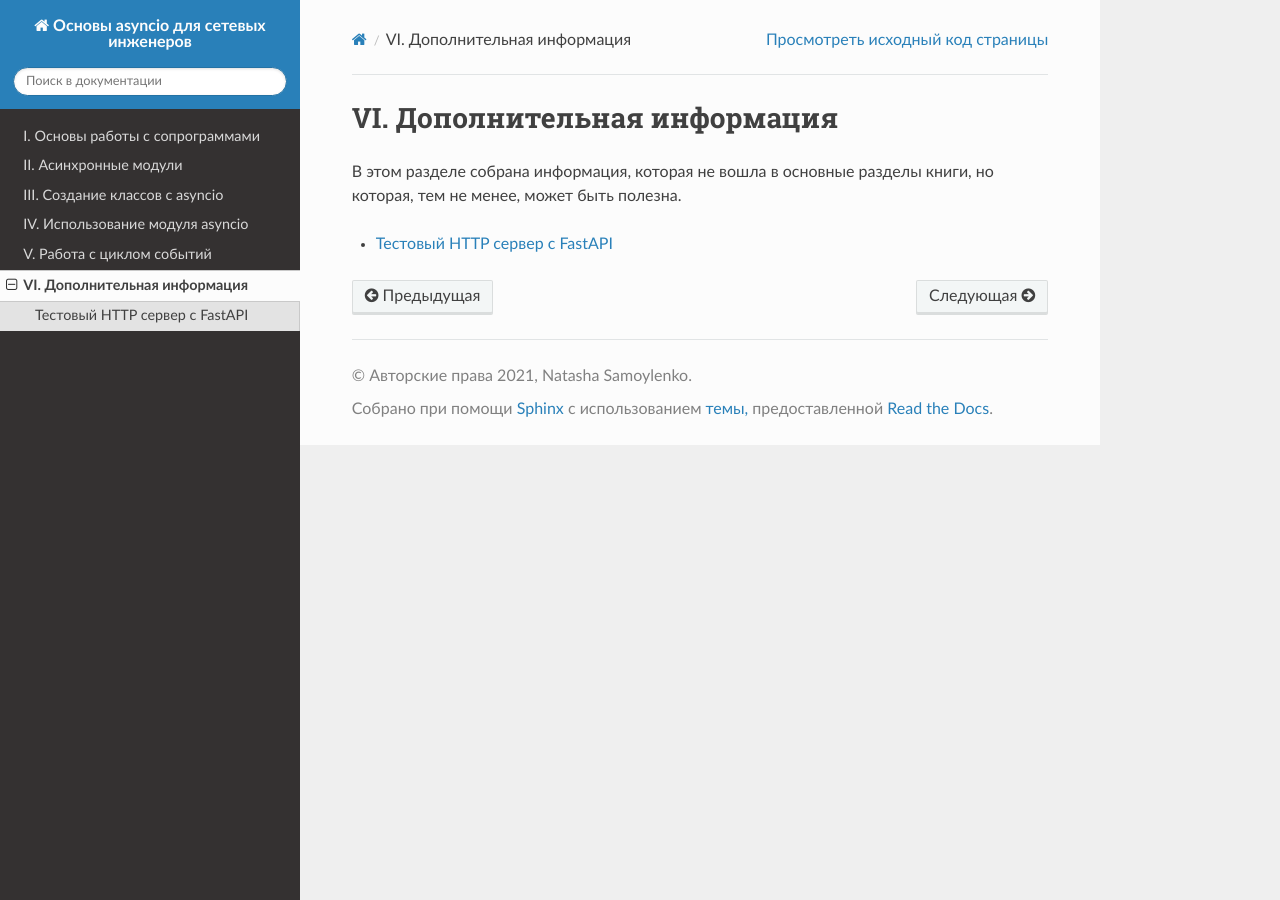
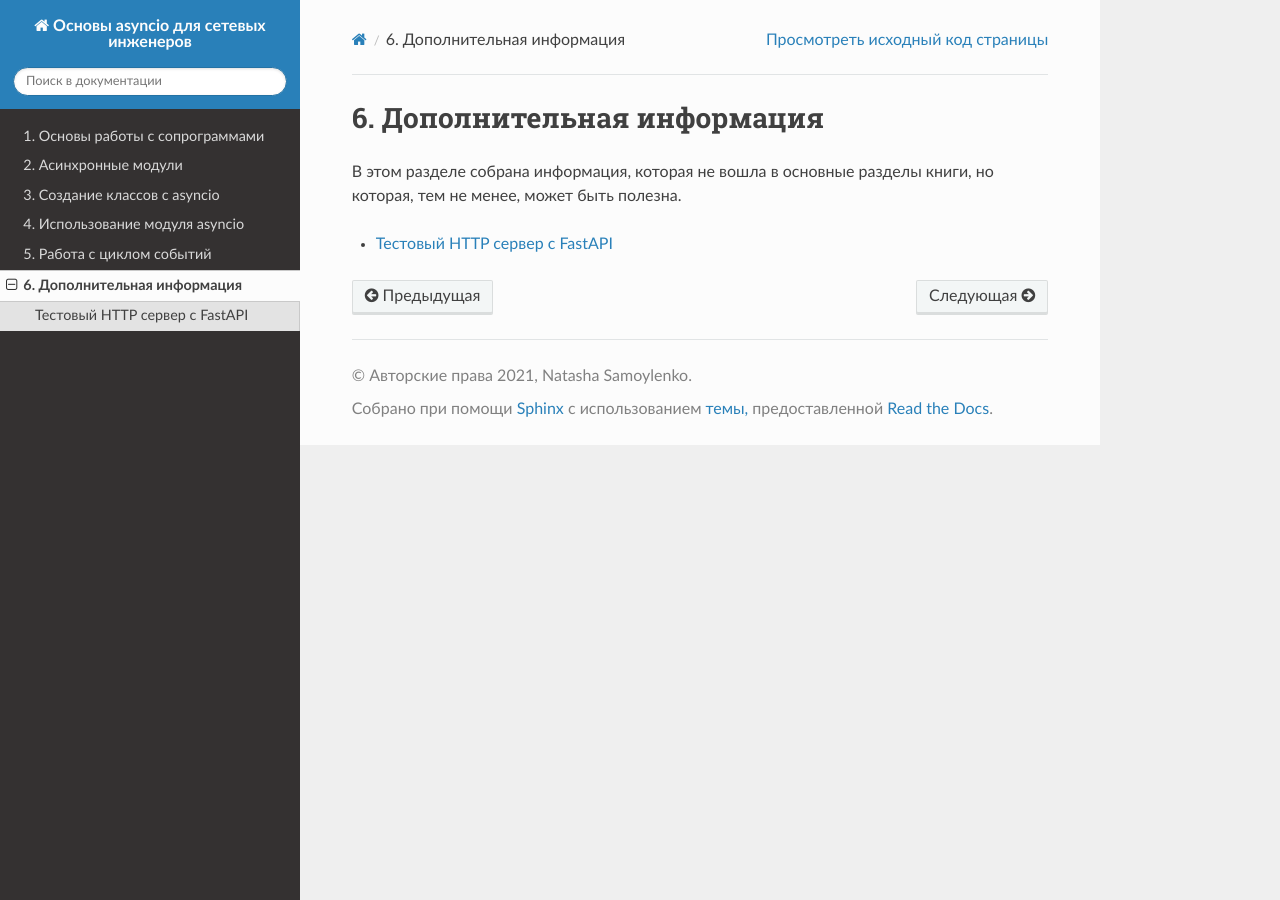
Before and after one commit to natenka/asyncpyneng-book, a Sphinx documentation site: the page built from docs/source/book/Part_06.rst, in a window 1280 px wide. Built offline with Sphinx 7.4.7 and the Read the Docs theme 2.0.0, drawn with Linux system fonts in a browser that asks for light colours; pages that are not in the unit, such as notebooks, are missing from menus.

Commit message:
renamed chapters

```diff
--- a/docs/source/book/Part_01.rst
+++ b/docs/source/book/Part_01.rst
@@ -1,4 +1,4 @@
-I. Основы работы с сопрограммами
+1. Основы работы с сопрограммами
 ################################
 
 Модуль asyncio можно разделить на две части: высокоуровневый интерфейс для пользователей,
--- a/docs/source/book/Part_02.rst
+++ b/docs/source/book/Part_02.rst
@@ -1,4 +1,4 @@
-II. Асинхронные модули
+2. Асинхронные модули
 ######################
 
 Почти все модули, которые работали в многопоточном варианте, не будут работать
--- a/docs/source/book/Part_03.rst
+++ b/docs/source/book/Part_03.rst
@@ -1,4 +1,4 @@
-III. Создание классов с asyncio
+3. Создание классов с asyncio
 ###############################
 
 В целом асинхронные классы пишутся так же, как синхронные, но есть несколько
--- a/docs/source/book/Part_04.rst
+++ b/docs/source/book/Part_04.rst
@@ -1,4 +1,4 @@
-IV. Использование модуля asyncio
+4. Использование модуля asyncio
 ################################
 
 * декораторы
--- a/docs/source/book/Part_05.rst
+++ b/docs/source/book/Part_05.rst
@@ -1,4 +1,4 @@
-V. Работа с циклом событий
+5. Работа с циклом событий
 ###########################
 
 
--- a/docs/source/book/Part_06.rst
+++ b/docs/source/book/Part_06.rst
@@ -1,4 +1,4 @@
-VI. Дополнительная информация
+6. Дополнительная информация
 #############################
 
 В этом разделе собрана информация, которая не вошла в основные разделы
```
